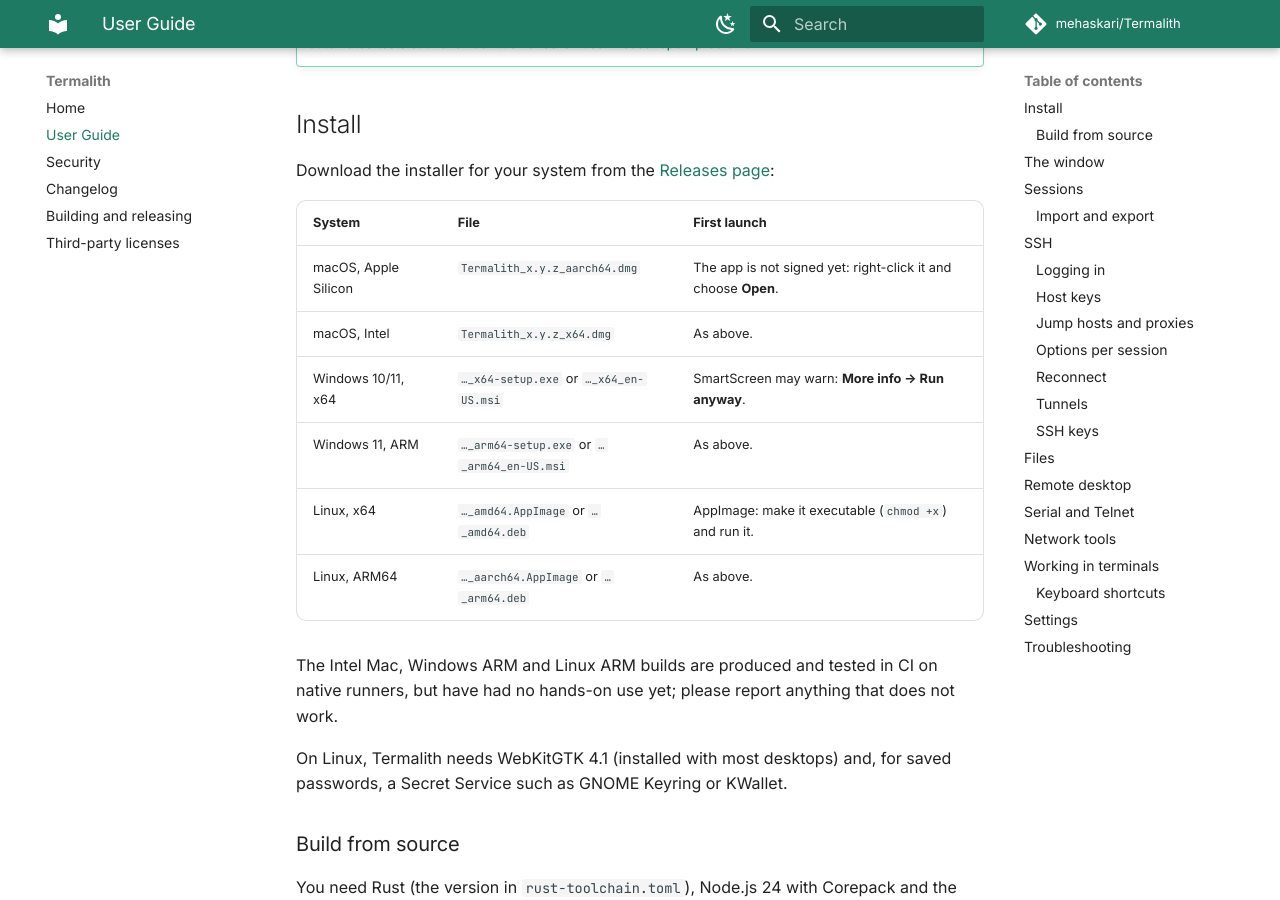
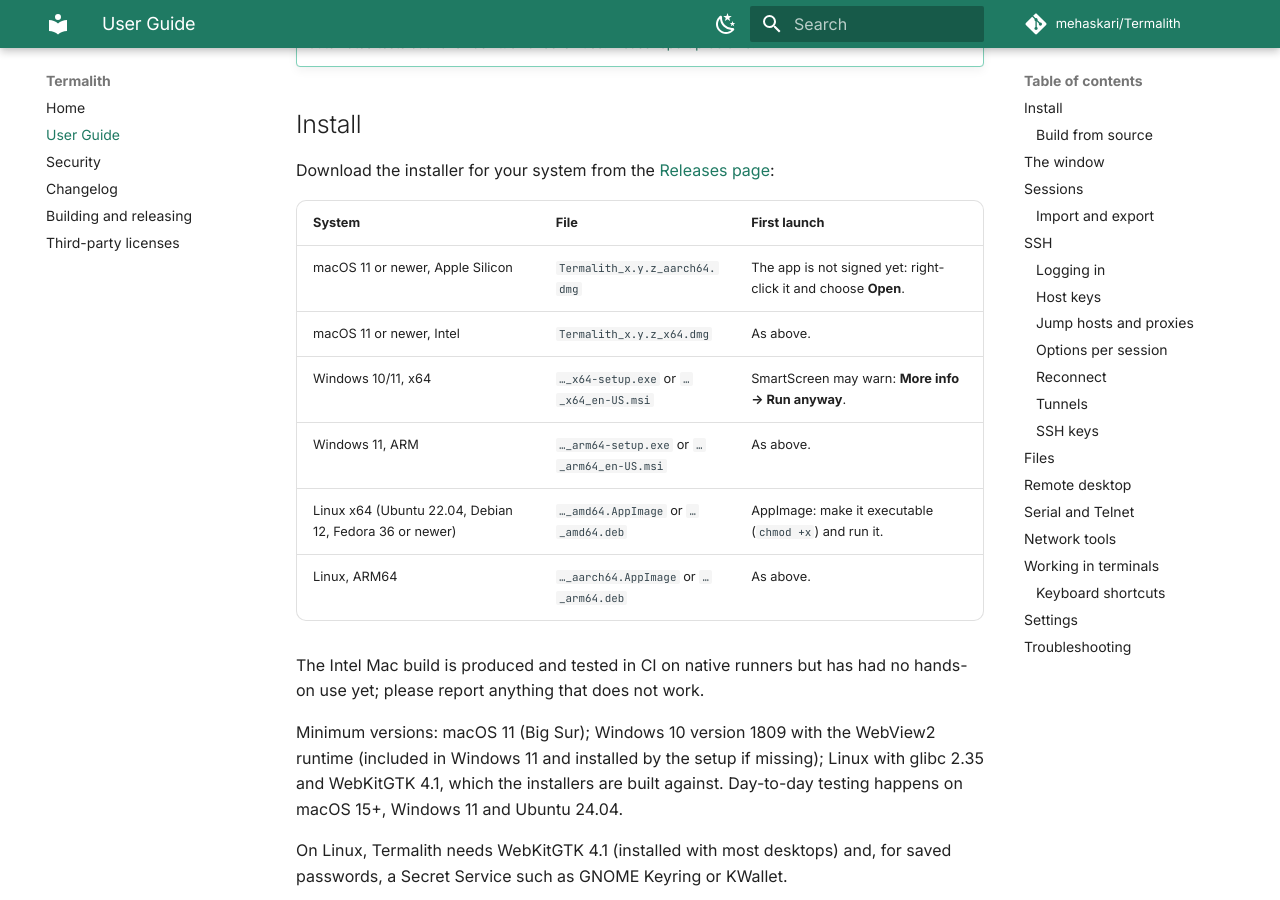
Before and after one commit to mehaskari/Termalith, an MkDocs documentation site: the page built from website/docs/guide.md, in a window 1280 px wide and 900 px high, scrolled down 288 px. Built offline with MkDocs 1.6.1 and Material for MkDocs 9.7.7, drawn with Linux system fonts in a browser that asks for light colours; comment, search, counter and statistics services are not loaded.

Commit message:
Document minimum OS versions; macOS minimum 11.0
The Apple Silicon binary already requires macOS 11 (minos 11.0); the
bundle now says so for both Mac builds. The guide lists the minimums:
macOS 11, Windows 10 1809 with WebView2 (the setup installs it), Linux
with glibc 2.35 and WebKitGTK 4.1 (the Ubuntu 22.04 build base).

Co-Authored-By: Claude Opus 5.5 <noreply@anthropic.com>

```diff
--- a/website/docs/guide.md
+++ b/website/docs/guide.md
@@ -16,16 +16,21 @@ Download the installer for your system from the
 
 | System | File | First launch |
 |---|---|---|
-| macOS, Apple Silicon | `Termalith_x.y.z_aarch64.dmg` | The app is not signed yet: right-click it and choose **Open**. |
-| macOS, Intel | `Termalith_x.y.z_x64.dmg` | As above. |
+| macOS 11 or newer, Apple Silicon | `Termalith_x.y.z_aarch64.dmg` | The app is not signed yet: right-click it and choose **Open**. |
+| macOS 11 or newer, Intel | `Termalith_x.y.z_x64.dmg` | As above. |
 | Windows 10/11, x64 | `…_x64-setup.exe` or `…_x64_en-US.msi` | SmartScreen may warn: **More info → Run anyway**. |
 | Windows 11, ARM | `…_arm64-setup.exe` or `…_arm64_en-US.msi` | As above. |
-| Linux, x64 | `…_amd64.AppImage` or `…_amd64.deb` | AppImage: make it executable (`chmod +x`) and run it. |
+| Linux x64 (Ubuntu 22.04, Debian 12, Fedora 36 or newer) | `…_amd64.AppImage` or `…_amd64.deb` | AppImage: make it executable (`chmod +x`) and run it. |
 | Linux, ARM64 | `…_aarch64.AppImage` or `…_arm64.deb` | As above. |
 
-The Intel Mac, Windows ARM and Linux ARM builds are produced and tested in
-CI on native runners, but have had no hands-on use yet; please report
-anything that does not work.
+The Intel Mac build is produced and tested in CI on native runners but has
+had no hands-on use yet; please report anything that does not work.
+
+Minimum versions: macOS 11 (Big Sur); Windows 10 version 1809 with the
+WebView2 runtime (included in Windows 11 and installed by the setup if
+missing); Linux with glibc 2.35 and WebKitGTK 4.1, which the installers are
+built against. Day-to-day testing happens on macOS 15+, Windows 11 and
+Ubuntu 24.04.
 
 On Linux, Termalith needs WebKitGTK 4.1 (installed with most desktops) and,
 for saved passwords, a Secret Service such as GNOME Keyring or KWallet.
```
Also changed, not shown: 1 other file.
